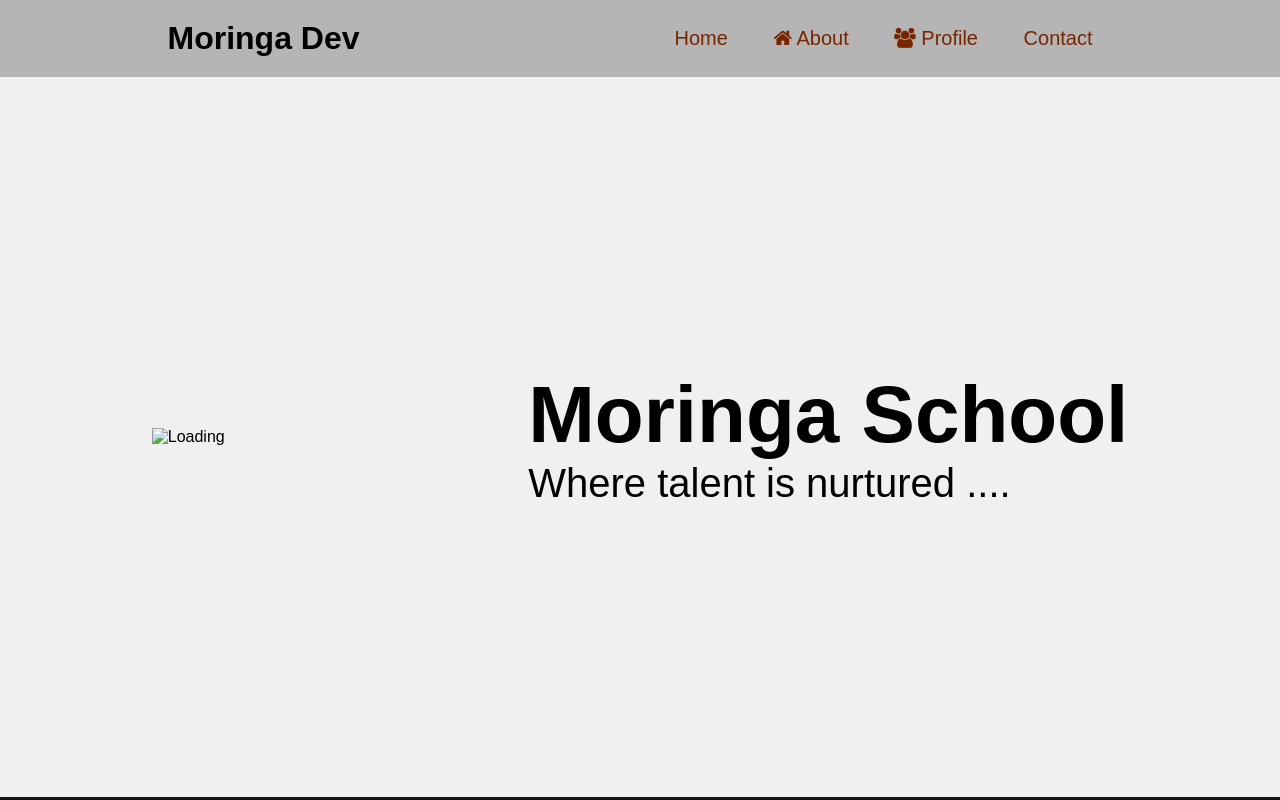
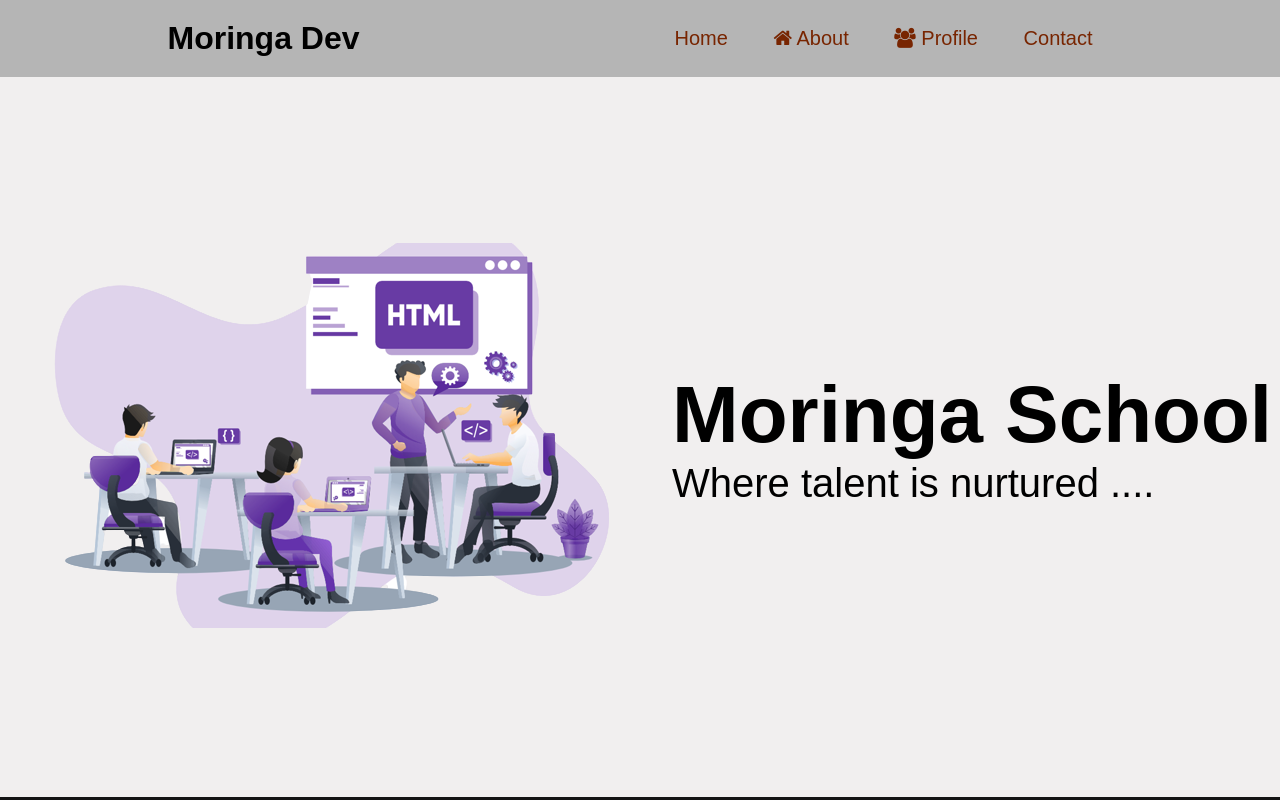
Before and after one commit to wanjikuKim-collab/Intro_to_html, a plain HTML site: page index.html in a window 1280 px wide. Shown: the top 800 px of the page. Drawn offline with Linux system fonts and the light colour scheme; the site is published under a folder, as on GitHub Pages, so addresses that start at the root find nothing.

Commit message:
Added image

```diff
--- a/index.html
+++ b/index.html
@@ -29,7 +29,7 @@
     <!-- Landing page -->
     <div class="landing-page">
         <div class="left">
-            <img src="/img/Programming-for-Beginners-10-Best-HTML-Coding-Practices-You-Must-Know-removebg-preview.png" alt="Loading">
+            <img src="./img/Programming-for-Beginners-10-Best-HTML-Coding-Practices-You-Must-Know-removebg-preview.png" alt="Loading">
         </div>
         <div class="right">
             <h1>Moringa School</h1>
```
